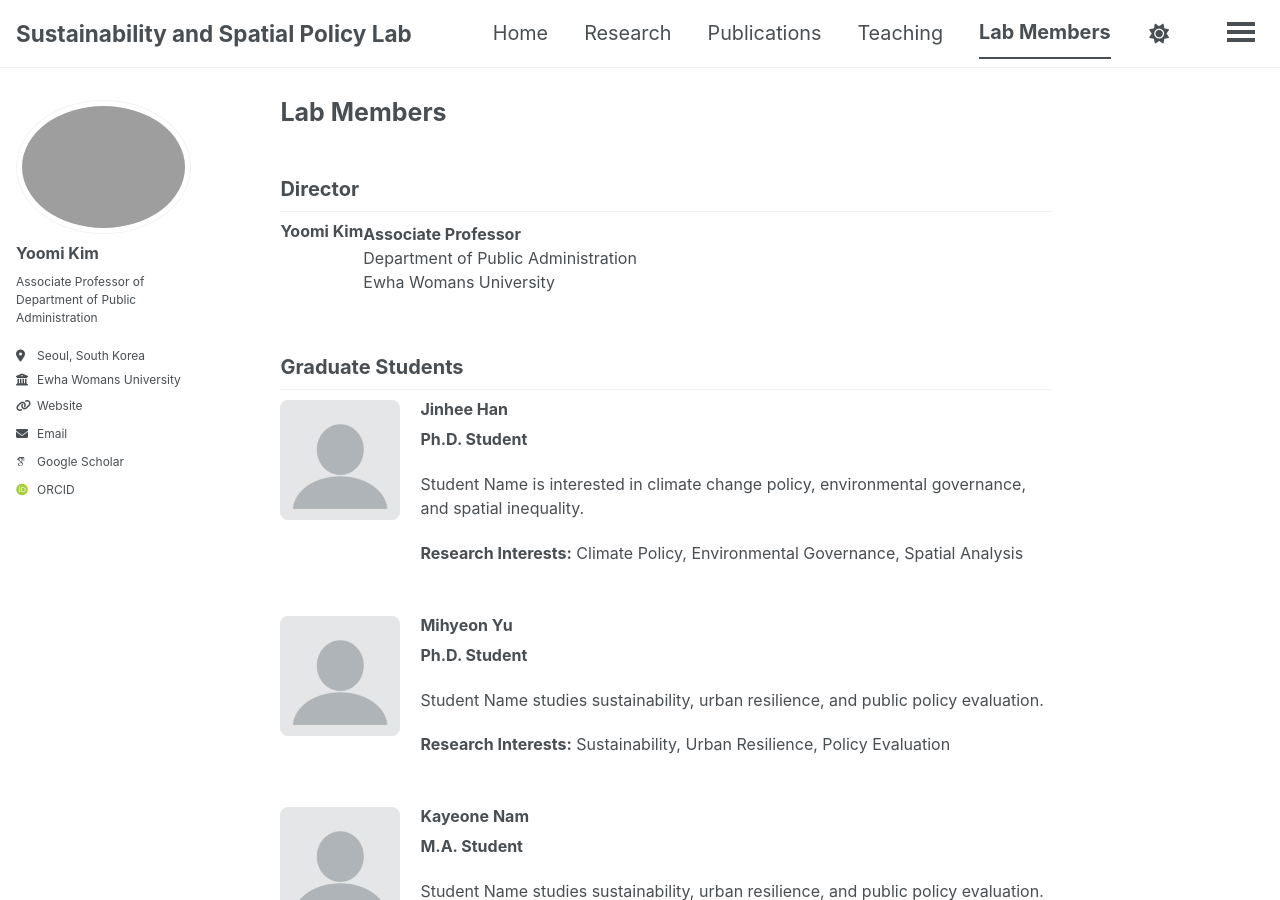
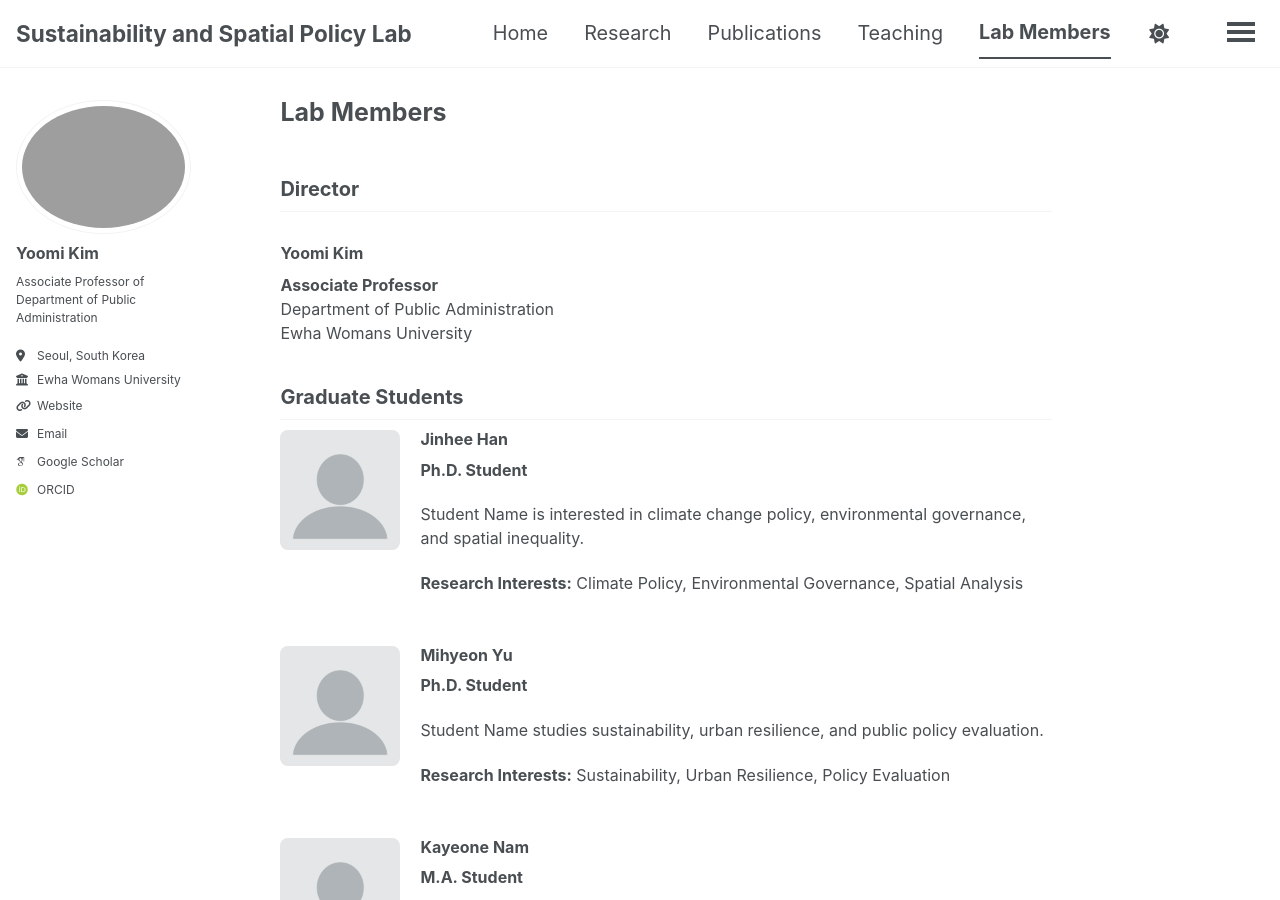
Before and after one commit to ymkim-ssplab/ymkim-ssplab.github.io, a Jekyll site: the page built from _pages/lab-members.md, in a window 1280 px wide and 900 px high. Built offline with Jekyll 4.4.1, drawn with Linux system fonts in a browser that asks for light colours; some web fonts are replaced; a script bundle is joined from its source files by our own code; library files that are not in the unit come from our copies.

Commit message:
Update lab-members.md

```diff
--- a/_pages/lab-members.md
+++ b/_pages/lab-members.md
@@ -6,13 +6,13 @@ author_profile: true
 
 ## Director
 
-<div style="display: flex; align-items: flex-start; margin-bottom: 30px;">
-
-    <h3 style="margin-top: 0;">Yoomi Kim</h3>
-    <p><strong>Associate Professor</strong><br>
+<div style="margin-bottom: 30px;">
+  <h3 style="margin-bottom: 10px;">Yoomi Kim</h3>
+  <p>
+    <strong>Associate Professor</strong><br>
     Department of Public Administration<br>
-    Ewha Womans University</p>
-
+    Ewha Womans University
+  </p>
 </div>
 
 ## Graduate Students
```
